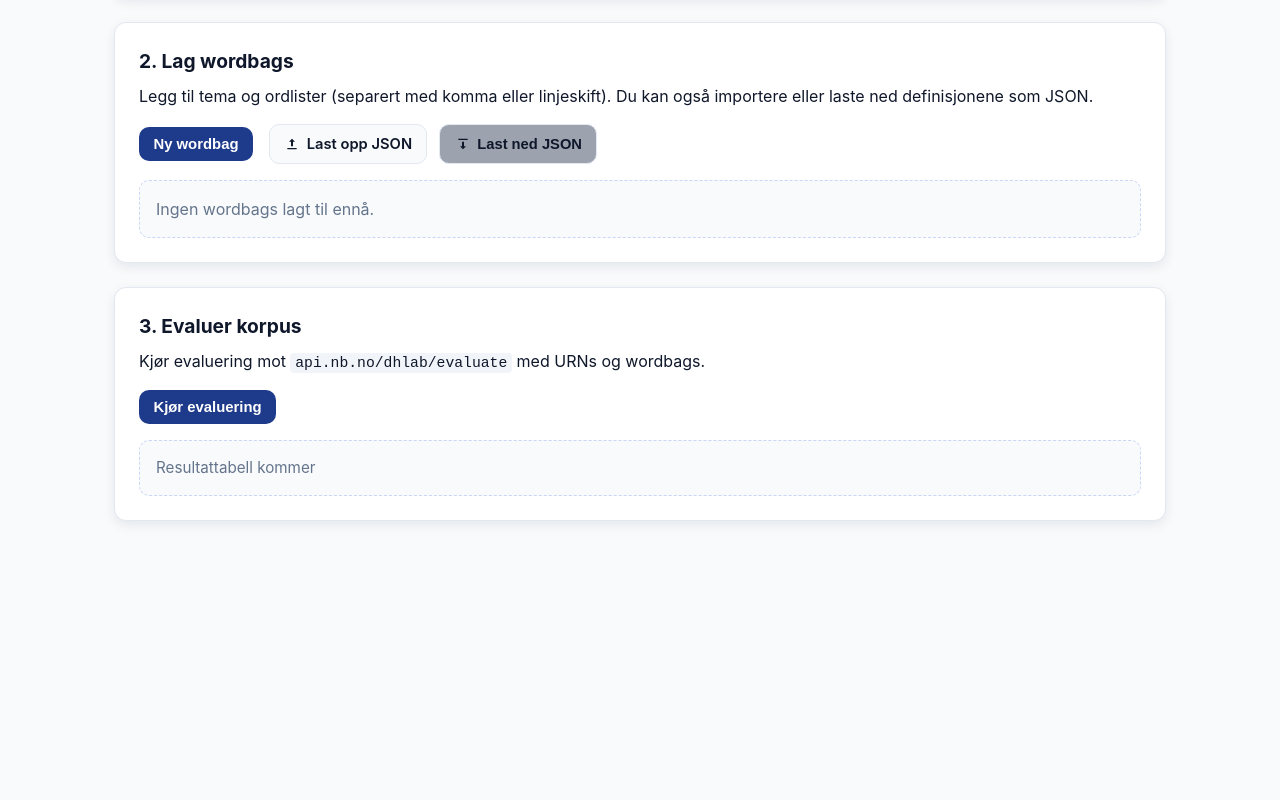
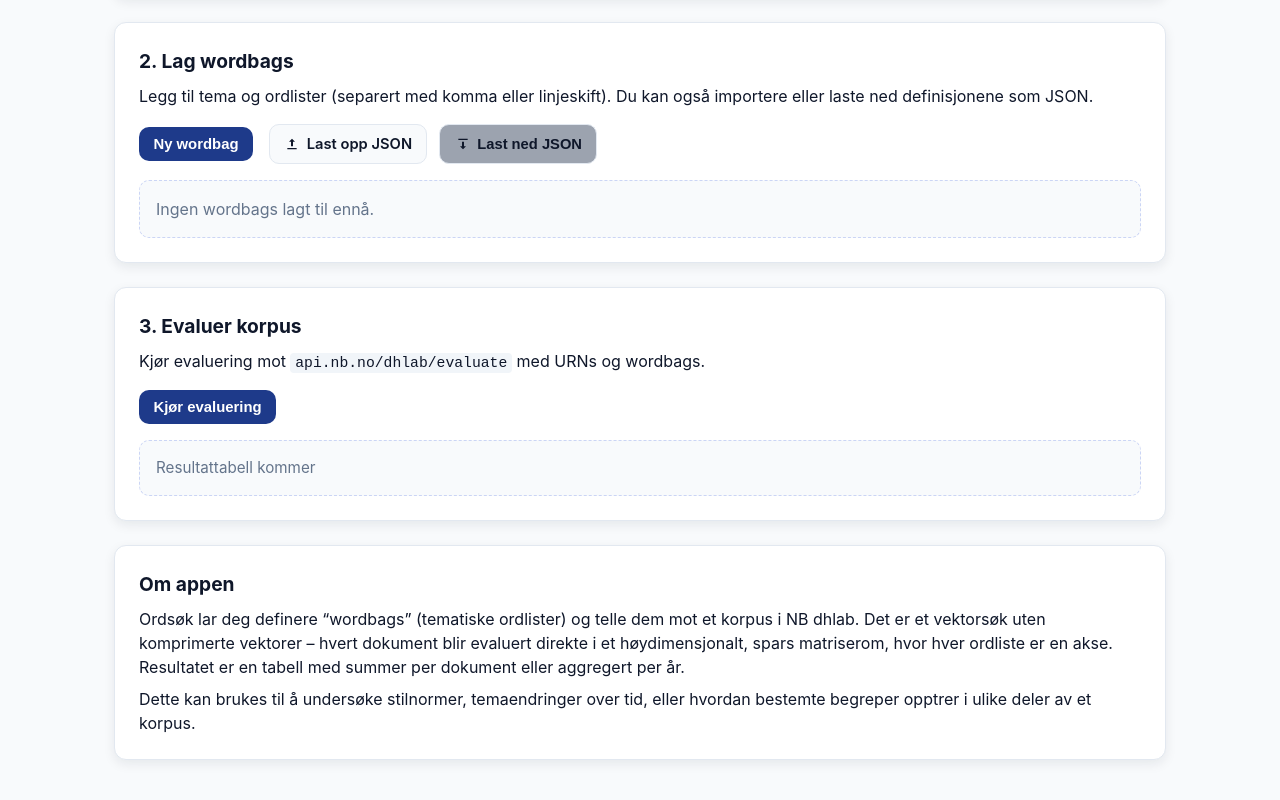
Before and after one commit to Yoonsen/ords-k, a React (Vite) app: page / in a window 1280 px wide. Shown: the part 537-1337 px from the top of the page. Before the commit the page ends 1106 px from the top, so only its background shows below. Built offline with nearby package versions, Linux system fonts and the light colour scheme.

Commit message:
Update architecture

```diff
--- a/src/App.tsx
+++ b/src/App.tsx
@@ -1340,6 +1340,21 @@ function App() {
           </details>
         )}
       </section>
+
+      <section className="card">
+        <h2>Om appen</h2>
+        <p>
+          Ordsøk lar deg definere “wordbags” (tematiske ordlister) og telle dem mot
+          et korpus i NB dhlab. Det er et vektorsøk uten komprimerte vektorer –
+          hvert dokument blir evaluert direkte i et høydimensjonalt, spars
+          matriserom, hvor hver ordliste er en akse. Resultatet er en tabell med
+          summer per dokument eller aggregert per år.
+        </p>
+        <p>
+          Dette kan brukes til å undersøke stilnormer, temaendringer over tid,
+          eller hvordan bestemte begreper opptrer i ulike deler av et korpus.
+        </p>
+      </section>
     </div>
   )
 }
```
Also changed, not shown: 4 other files (tests, documents, lock files or other folders).
